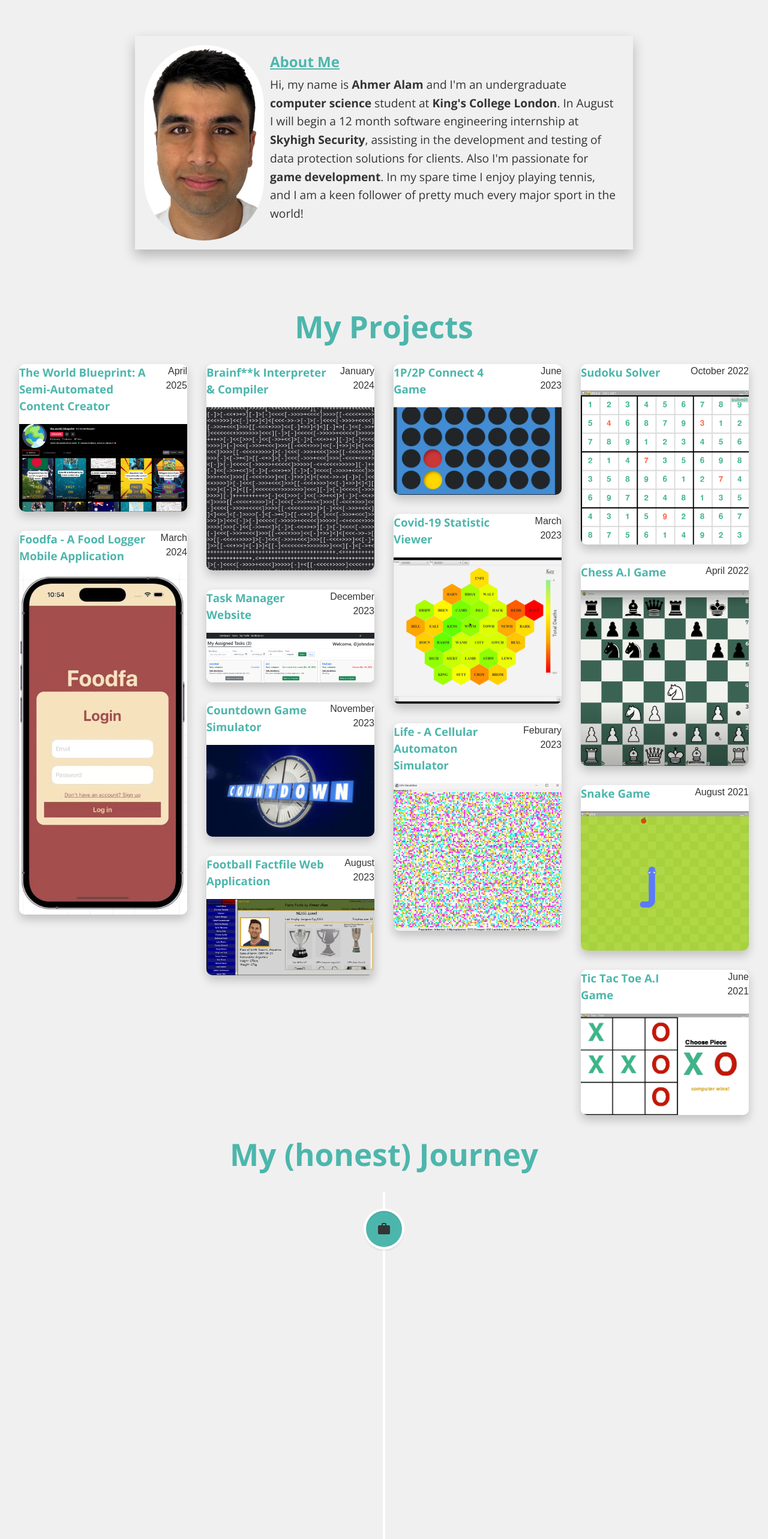
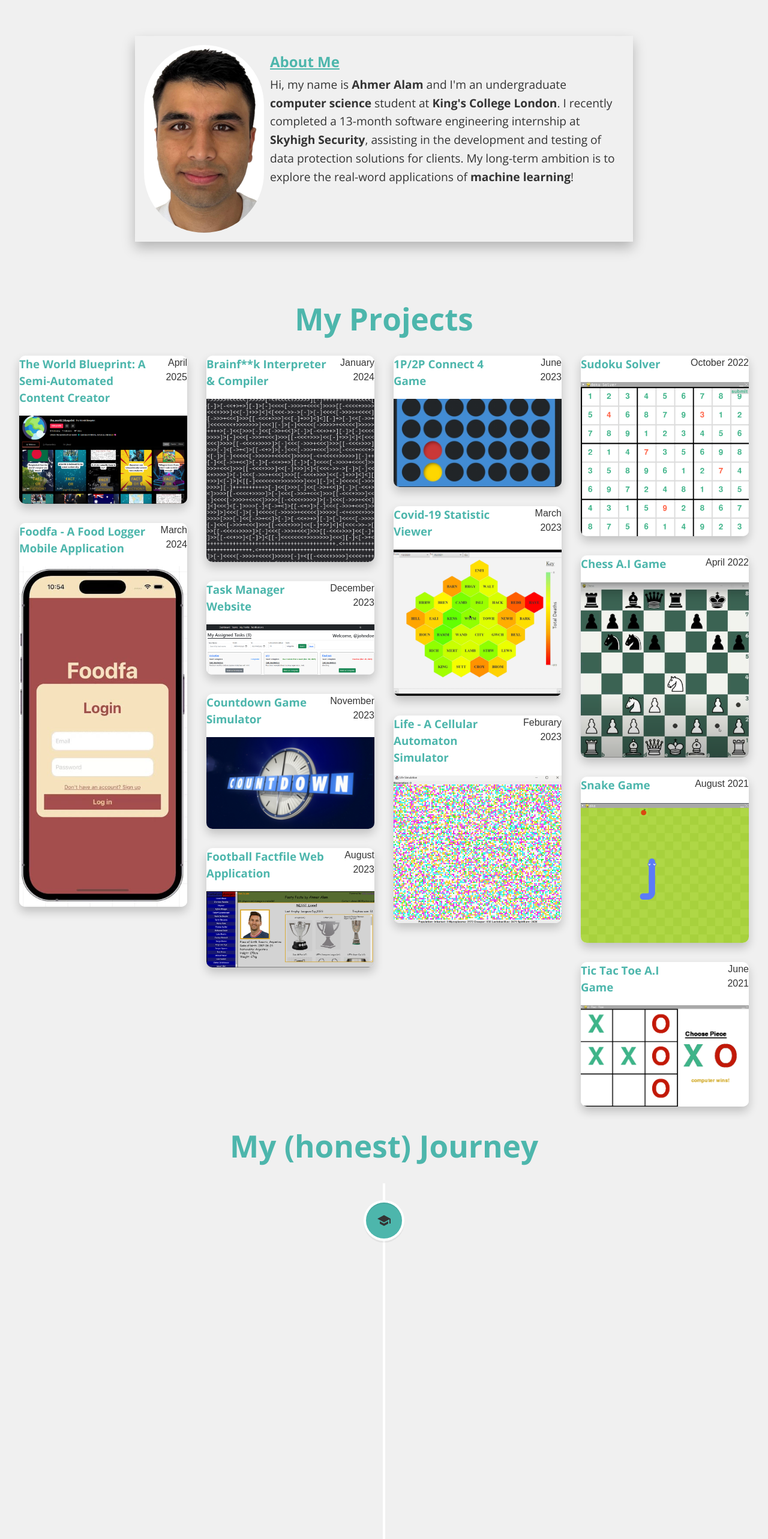
Before and after one commit to ahmer380/Personal-Website, a React (Vite) app: page / in a window 1280 px wide. Shown: the part 840-3406 px from the top of the page at 60% size. Built offline with nearby package versions, Linux system fonts and the light colour scheme.

Commit message:
Update some text sections. Update CV

```diff
--- a/src/assets/timelineEvents.json
+++ b/src/assets/timelineEvents.json
@@ -2,19 +2,19 @@
   "timelineEvents": [
     {
       "id": 1,
-      "title": "Undergraduate Software Engineer Intern at Skyhigh Security",
-      "location": "Aylesbury, Buckinghamshire, United Kingdom",
-      "description": "What a journey it's been so far! I was unsure as to what to expect in the beginning, but I've been pleasantly surprised by how calm and relaxing the experience has been. The team is super friendly, and you're made to feel like just another member of the crew from the get go, which trust me, is the best way to get a real taste of what working in industry is actually like.\nNone of this is to say that I haven't been challenged! I've been given the opportunity to work on a whole plethora of projects, from fixing a scrollbar bug on the frontend UI with Angular, to implementing OAuth 2.0 token exchange using Java Spring Boot for one of our middleware apps, to extending a Jenkins pipeline performance test suite for our ML-Text-Categoriser.\nOn top of that, myself and @Umar Khan https://www.linkedin.com/in/umar-khan-02a653219@ (the other intern on placement with me) were tasked with designing a coursework for the \"Introduction to Programming\" module at @Milton Keynes College https://www.linkedin.com/school/south-central-iot@. We even visited the campus a few times to help support the students - definitely an interesting experience being on the other side of the table for once!\nAfter hearing so much about the benefits of going on placement, I really did fight tooth and nail in order to secure this internship: safe to say that it's been worth the hustle! ✌️",
-      "date": "August 2024 - Present",
-      "icon": "work"
-    },
-    {
-      "id": 2,
       "title": "Computer Science Undergraduate Student at King's College London",
       "location": "Strand, London, United Kingdom",
       "description": "My current home. Thanks to the cutting-edge tech and geeked out proffessors here, so far I've mangaged to broaden my expertise across many facets in the realm of computing, from writing test scripts in Java, to gaining a thorough understanding of databases, to even assembling my own Arduino!\nI've probably learnt even more during outside working-hours: living on my own. Consequently, I've been blessed for the friends made along the way, whom together we've shared many stories and particpated in numerous social events.\nWhether it's the 9am lectures, the 3am coding sessions or the 5pm tennis duels, there's always something to do in life at King's.",
       "date": "September 2022 - Present",
       "icon": "school"
+    },
+    {
+      "id": 2,
+      "title": "Undergraduate Software Engineer Intern at Skyhigh Security",
+      "location": "Aylesbury, Buckinghamshire, United Kingdom",
+      "description": "What a journey it had been! I was unsure as to what to expect in the beginning, but I had been pleasantly surprised by how calm and relaxing the experience was. The team were super friendly, and you're made to feel like just another member of the crew from the get go, which trust me, is the best way to get a real taste of what working in industry is actually like.\nNone of this is to say that I wasn't challenged! I had been given the opportunity to work on a whole plethora of projects, from fixing a scrollbar bug on the frontend UI with Angular, to implementing OAuth 2.0 token exchange using Java Spring Boot for one of our middleware apps, to extending a Jenkins pipeline performance test suite for our ML-Text-Categoriser.\nOn top of that, myself and @Umar Khan https://www.linkedin.com/in/umar-khan-02a653219@ (the other intern on placement with me) were tasked with designing a coursework for the \"Introduction to Programming\" module at @Milton Keynes College https://www.linkedin.com/school/south-central-iot@. We even visited the campus a few times to help support the students - definitely an interesting experience being on the other side of the table for once!\nAfter hearing so much about the benefits of going on placement, I really did fight tooth and nail in order to secure this internship: safe to say that it's been worth the hustle! ✌️",
+      "date": "August 2024 - September 2025",
+      "icon": "work"
     },
     {
       "id": 3,
--- a/src/pages/Contact.tsx
+++ b/src/pages/Contact.tsx
@@ -74,7 +74,7 @@ function Contact() {
         <div className='contactDetailsRightContainer'>
           <p>
             View my CV{" "}
-            <a href='https://drive.google.com/file/d/1RCUwI_poxwZusHN1N9YStTlX7e4-0hoU/view' target='_blank' rel='noopener noreferrer'>
+            <a href='https://drive.google.com/file/d/1Q8RCAA2scrIz8TtM94QCgaAR__9HoXVl/view' target='_blank' rel='noopener noreferrer'>
               here
             </a>
           </p>
--- a/src/pages/Home.tsx
+++ b/src/pages/Home.tsx
@@ -2,9 +2,7 @@ function Home() {
   const bio: JSX.Element = (
     <>
       Hi, my name is <strong>Ahmer Alam</strong> and I'm an undergraduate <strong>computer science</strong> student at{" "}
-      <strong>King's College London</strong>. In August I will begin a 12 month software engineering internship at <strong>Skyhigh Security</strong>,
-      assisting in the development and testing of data protection solutions for clients. Also I'm passionate for <strong>game development</strong>. In
-      my spare time I enjoy playing tennis, and I am a keen follower of pretty much every major sport in the world!
+      <strong>King's College London</strong>. I recently completed a 13-month software engineering internship at <strong>Skyhigh Security</strong>, assisting in the development and testing of data protection solutions for clients. My long-term ambition is to explore the real-word applications of <strong>machine learning</strong>!
     </>
   );
   return (
```
